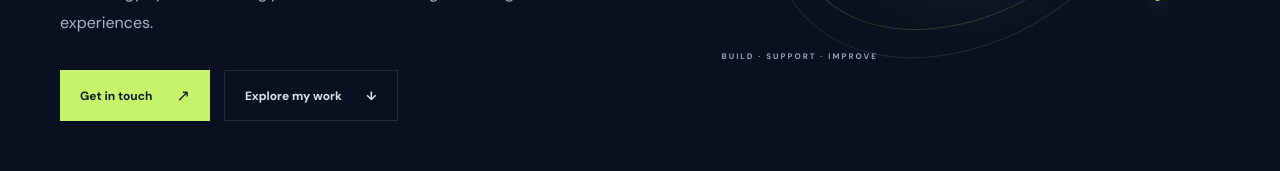
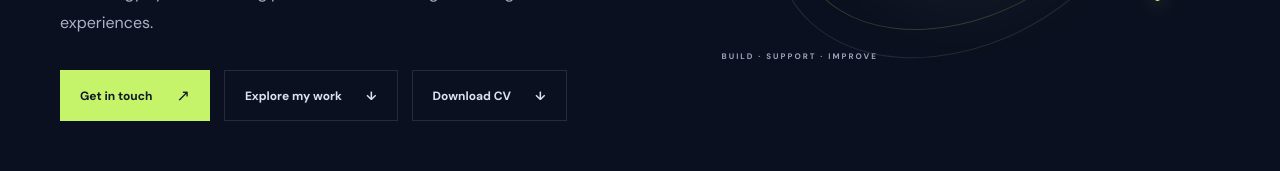
Before and after one commit to Thom333/Portfolio-, a React (Vite) app: page / in a window 1280 px wide. Shown: the part 549-720 px from the top of the page. Built offline with nearby package versions, Linux system fonts and the light colour scheme.

Commit message:
Connect portfolio CV download button

```diff
--- a/src/App.jsx
+++ b/src/App.jsx
@@ -50,6 +50,7 @@ function App() {
             <div className="hero-actions">
               <a className="button button-primary" href="mailto:amekuspaul@gmail.com">Get in touch <span>↗</span></a>
               <a className="button button-quiet" href="#experience">Explore my work <span>↓</span></a>
+              <a className="button button-quiet" href="/Thomas-Godiya-CV.pdf" download="Thomas-Godiya-CV.pdf">Download CV <span>↓</span></a>
             </div>
             <div className="hero-meta"><span>BASED IN NIGERIA</span><span className="meta-line" /><span>IT · NETWORKS · DEVELOPMENT</span></div>
           </div>
```
